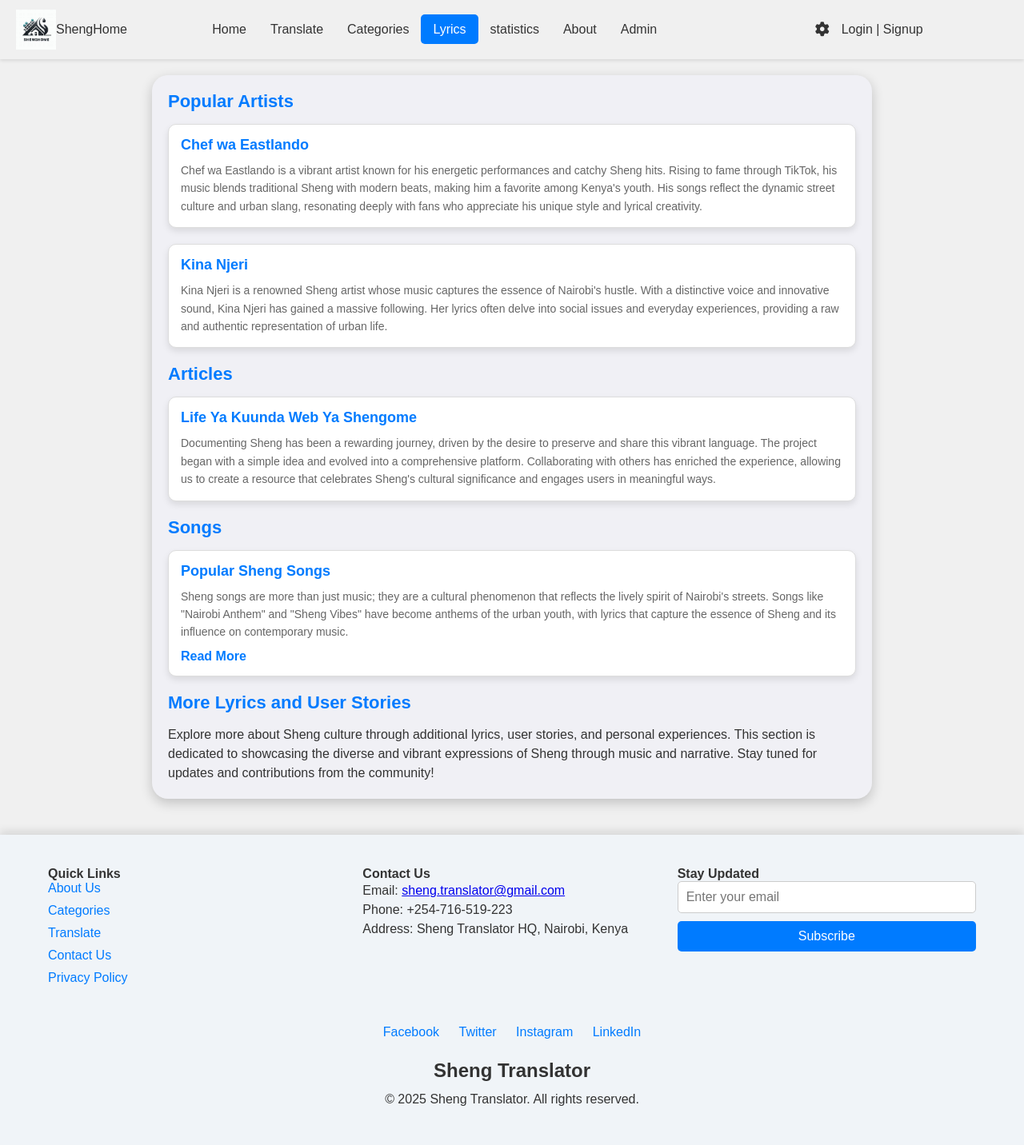
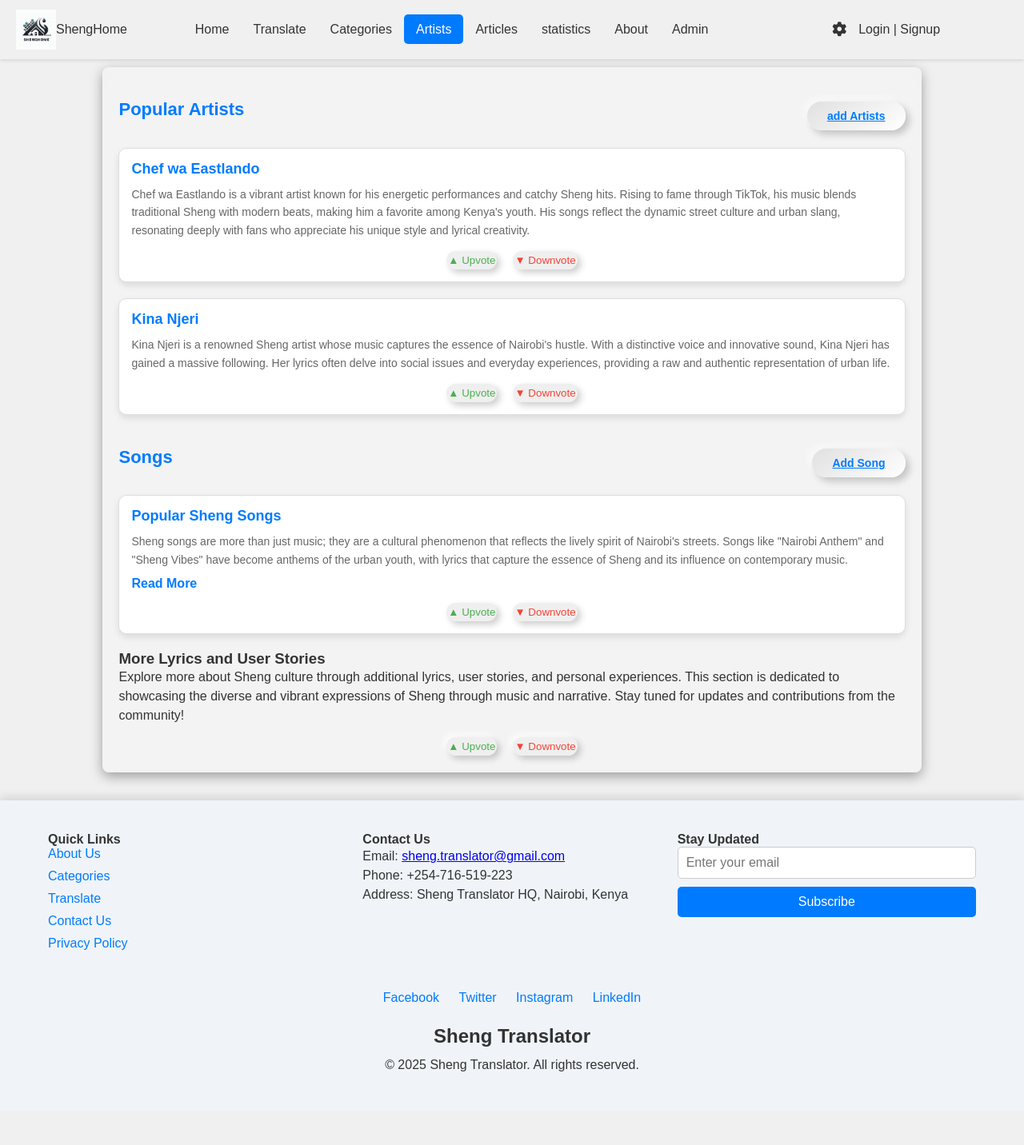
Before and after one commit to wakandee/shengHome, a Flask app: page /lyrics in a window 1280 px wide. Shown: the whole page at 80% size. After the commit the page ends 1340 px from the top, so only its background shows below. Run offline with Flask 3, Linux system fonts and the light colour scheme.

Commit message:
added Artists as one o the elemens of navbar

```diff
--- a/app.py
+++ b/app.py
@@ -1,6 +1,6 @@
 from flask import Flask, render_template, request, redirect, url_for, session, make_response, flash
 from config import Config # Import configuration settings
-from models import db, User, Avatar, UserVerification, Categories, synonyms, word_votes, words
+from models import db, User, Avatar, UserVerification, Categories, synonyms, word_votes, words, Artist,Song
 from utils.db_helper import check_and_create_db
 from flask_migrate import Migrate
 import datetime
@@ -57,7 +57,7 @@ with app.app_context():
     inspector = inspect(db.engine)  # Create an inspector object
 
     # List of tables to check
-    required_tables = ['users', 'avatars', 'user_verifications', 'word_votes', 'synonyms', 'words', 'categories']
+    required_tables = ['users', 'avatars', 'user_verifications', 'word_votes', 'synonyms', 'words', 'categories', 'artist','artist_songs']
 
     existing_tables = inspector.get_table_names()  # Fetch existing tables
 
@@ -544,6 +544,84 @@ def lyrics():
     translations = load_language(language)
     return render_template('lyrics.html', translations=translations)
 
+@app.route('/add_artist', methods=['GET', 'POST'])
+def add_artist():
+    language = request.cookies.get('language') or 'en'
+    translations = load_language(language)
+
+    if 'user_id' not in session:
+        return jsonify({"error": "Unauthorized, Please Sign in First"}), 401  # User not logged in
+
+    if request.method == 'POST':
+        artist_name = request.form.get('artist_name')
+        artist_description = request.form.get('artist_description')
+        created_by = session.get('user_id')  # Fetch user_id from session
+
+        # Check if the artist name already exists
+        existing_artist = Artist.query.filter_by(name=artist_name).first()
+
+        if existing_artist:
+            flash(f"Artist '{artist_name}' already exists!", 'error')
+        else:
+            if artist_name:
+                new_artist = Artist(
+                    name=artist_name,
+                    description=artist_description,
+                    created_by=created_by
+                )
+                db.session.add(new_artist)
+                db.session.commit()
+                flash('Artist Added Successfully', 'success')
+                return redirect(url_for('add_artist'))
+            else:
+                flash('Artist Name Required', 'error')
+
+    return render_template('add_artist.html', translations=translations)
+
+
+
+
+@app.route('/add_song', methods=['GET', 'POST'])
+def add_song():
+    language = request.cookies.get('language') or 'en'
+    translations = load_language(language)
+
+    if 'user_id' not in session:
+        return jsonify({"error": "Unauthorized, Please Sign in First"}), 401  # User not logged in
+
+    artists = Artist.query.all()  # Fetch all available artists for the dropdown
+
+    if request.method == 'POST':
+        song_title = request.form.get('song_title')
+        song_description = request.form.get('song_description')
+        artist_id = request.form.get('artist_id')
+        created_by = session.get('user_id')  # Fetch user_id from session
+
+        if song_title and artist_id:
+            new_song = Song(
+                title=song_title,
+                description=song_description,
+                artist_id=int(artist_id),
+                created_by=created_by
+            )
+            db.session.add(new_song)
+            db.session.commit()
+            flash(translations['song_added_successfully'], 'success')
+            return redirect(url_for('add_song'))
+        else:
+            flash(translations['song_title_and_artist_required'], 'error')
+
+    return render_template('add_song.html', translations=translations, artists=artists)
+
+
+
+@app.route('/articles')
+def articles():
+    language = request.cookies.get('language') or 'en'
+    translations = load_language(language)
+    return render_template('articles.html', translations=translations)
+
+
 @app.route('/statistics')
 def statistics():
     language = request.cookies.get('language') or 'en'
--- a/locales/en.json
+++ b/locales/en.json
@@ -2,7 +2,7 @@
     "home": "Home",
     "translate": "Translate",
     "categories": "Categories",
-    "lyrics": "Lyrics",
+    "lyrics": "Artists",
     "login_register": "Login | Signup",
     "logout": "Logout",
     "about": "About",
@@ -15,6 +15,8 @@
     "profile":"Profile",
     "welcome": "Welcome to Sheng Translator",
     "admin": "Admin",
+    "artists":"Artists",
+    "articles":"Articles",
 
     "add_category":"Add Category",
     "category_name":"Category Name",
@@ -27,5 +29,12 @@
     "english":"English",
     "credits":"Credits",
     "votes":"votes",
-    "latest_words":"Latest Words"
+    "latest_words":"Latest Words",
+
+    "add_song":"Add Song",
+    "song_title":"Song Title",
+    "song_description": "Song Description",
+    "add_artist":"Add Atist",
+    "artist_name":"Artist Name",
+    "artist_description": "Artist Description"
 }
--- a/locales/sh.json
+++ b/locales/sh.json
@@ -15,4 +15,5 @@
     "profile":"kidukulu",
     "welcome": "Karibu Sheng Mada",
     "admin": "Mkuu"
+
 }
--- a/models/__init__.py
+++ b/models/__init__.py
@@ -11,4 +11,6 @@ from .words import words
 from .word_votes import word_votes
 from .synonyms import synonyms
 from .categories import Categories
+from .Artist import Artist
+from .Artist import Song
 # from models.translation import Translation  # Add other models here if necessary
--- a/static/css/styles.css
+++ b/static/css/styles.css
@@ -274,6 +274,10 @@ nav ul li.active a {
     justify-content: space-between;
     padding: 2%;
     flex-direction: column;
+
+    background: rgba(255, 255, 255, 0.2); /* Glassmorphism effect */
+    backdrop-filter: blur(15px);
+    -webkit-backdrop-filter: blur(15px);
 }
 
 /* Small devices (phones, 600px and down) */
@@ -1116,10 +1120,10 @@ p {
 
 /* Categories container */
 .categories_container {
-    background-color: rgba(255, 255, 255, 0.8);
+/*    background-color: rgba(255, 255, 255, 0.8);*/
     border-radius: 30px;
     padding: 20px;
-    box-shadow: 0 10px 30px rgba(0, 0, 0, 0.2);
+/*    box-shadow: 0 10px 30px rgba(0, 0, 0, 0.2);*/
     max-width: 900px;
     margin: 2% auto;
     backdrop-filter: blur(10px);
@@ -1164,6 +1168,7 @@ p {
     background: linear-gradient(145deg, #f0f0f0, #ffffff);
     border-radius: 20px;
     padding: 20px;
+    min-height: 200px;
     margin-bottom: 30px;
     box-shadow: 5px 5px 15px rgba(0, 0, 0, 0.2), -5px -5px 15px rgba(255, 255, 255, 0.5);
     transition: transform 0.3s ease, box-shadow 0.3s ease;
@@ -1221,6 +1226,7 @@ p {
     box-shadow: 5px 5px 10px rgba(0, 0, 0, 0.2), -5px -5px 10px rgba(255, 255, 255, 0.5);
     cursor: pointer;
     transition: all 0.3s ease;
+    bottom: 0;
 }
 
 .view_more_button:hover {
@@ -1244,7 +1250,7 @@ p {
 
 /* Add Category Container */
 .category_add_container {
-    background-color: rgba(255, 255, 255, 0.8);
+/*    background-color: rgba(255, 255, 255, 0.8);*/
     border-radius: 30px;
     padding: 30px;
     max-width: 600px;
@@ -1343,12 +1349,48 @@ p {
 }
 
 /* Section Titles */
-.lyrics-section h3 {
+
+.lyrics-section .title_header{
+    display: flex;
+    flex-direction: row;
+    justify-content: space-between;
+    align-items: center;
+    margin: 2% 0;
+}
+
+.lyrics-section .title_header h3 {
     font-size: 22px;
     font-weight: bold;
     margin-bottom: 15px;
     color: #007bff;
 }
+
+/* GitHub Button */
+.add_button_container {
+    text-align: center;
+}
+
+.add_button {
+    display: inline-block;
+    background: linear-gradient(145deg, #e0e0e0, #ffffff);
+    border-radius: 30px;
+    padding: 10px 25px;
+    color: #007bff; /* Changed to a visible color */
+    font-size: 14px;
+    font-weight: bold;
+    border: none;
+    margin: auto;
+    box-shadow: 5px 5px 10px rgba(0, 0, 0, 0.2), -5px -5px 10px rgba(255, 255, 255, 0.5);
+    cursor: pointer;
+    transition: background 0.3s ease, box-shadow 0.3s ease;
+}
+
+.add_button:hover {
+    background: linear-gradient(145deg, #ffffff, #e0e0e0);
+    color: #0056b3; /* Darker color on hover for better visibility */
+    box-shadow: 5px 5px 20px rgba(0, 0, 0, 0.3), -5px -5px 20px rgba(255, 255, 255, 0.6);
+}
+
 
 /* Lyrics Cards */
 .lyrics-card {
@@ -1627,10 +1669,11 @@ p {
     max-width: 700px; /* Wider form container */
     margin: 0 auto;
     padding: 20px;
-    background-color: #f9f9f9;
-    border: 1px solid #ddd;
+    background-color: inherit;
+/*    opacity: 50%;*/
+/*    border: 0.1px solid #ddd;*/
     border-radius: 8px;
-    box-shadow: 0 4px 8px rgba(0, 0, 0, 0.1);
+    box-shadow: 0 0.1px 0.5px rgba(0, 0, 0, 0.1);
 }
 
 /* Header Styling */
--- a/templates/add_category.html
+++ b/templates/add_category.html
@@ -1,6 +1,7 @@
 {% extends 'base.html' %}
 
 {% block content %}
+<div class="main_container">
 <div class="category_add_container">
     <h2 class="category_add_header">{{ translations['add_category'] }}</h2>
     <form action="{{ url_for('add_category') }}" method="POST" class="category_add_form">
@@ -19,4 +20,5 @@
         <button type="submit" class="category_add_button">{{ translations['add_category'] }}</button>
     </form>
 </div>
+</div>
 {% endblock %}
--- a/templates/add_word.html
+++ b/templates/add_word.html
@@ -1,6 +1,8 @@
 {% extends 'base.html' %}
 
 {% block content %}
+
+<div class="main_container">
     <div class="add_word_container">
         <h2 class="add_word_header">Add New Word</h2>
         <form action="{{ url_for('add_word') }}" method="POST" class="add_word_form">
@@ -31,4 +33,5 @@
             <button type="submit" class="add_word_button">Add Word</button>
         </form>
     </div>
+</div>
 {% endblock %}
--- a/templates/base.html
+++ b/templates/base.html
@@ -24,7 +24,10 @@
                 <li class="{% if request.endpoint == 'home' %}active{% endif %}"><a href="{{ url_for('home') }}" class="nav-item">{{ translations['home'] }}</a></li>
                 <li class="{% if request.endpoint == 'translate' %}active{% endif %}"><a href="{{ url_for('translate') }}" class="nav-item">{{ translations['translate'] }}</a></li>
                 <li class="{% if request.endpoint == 'categories' %}active{% endif %}"><a href="{{ url_for('categories') }}" class="nav-item">{{ translations['categories'] }}</a></li>
+
                 <li class="{% if request.endpoint == 'lyrics' %}active{% endif %}"><a href="{{ url_for('lyrics') }}" class="nav-item">{{ translations['lyrics'] }}</a></li>
+
+                <li class="{% if request.endpoint == 'articles' %}active{% endif %}"><a href="{{ url_for('articles') }}" class="nav-item">{{ translations['articles'] }}</a></li>
                 <li class="{% if request.endpoint == 'statistics' %}active{% endif %}"><a href="{{ url_for('statistics') }}" class="nav-item">statistics</a></li>
                 <!-- <li class="{% if request.endpoint == 'trending_phrases' %}active{% endif %}"><a href="{{ url_for('trending_phrases') }}" class="nav-item">Trending Phrases</a></li> -->
 
--- a/templates/categories.html
+++ b/templates/categories.html
@@ -1,6 +1,7 @@
 {% extends 'base.html' %}
 
 {% block content %}
+<div class="main_container">
 <div class="categories_container">
     <h2 class="categories_header">Categories</h2>
     <p class="categories_description">Select a category to explore Sheng words and their translations:</p>
@@ -24,4 +25,5 @@
         </div>
     {% endfor %}
 </div>
+</div>
 {% endblock %}
--- a/templates/home.html
+++ b/templates/home.html
@@ -26,7 +26,7 @@
                                 <i class="fa fa-check-circle verified_icon" aria-hidden="true"></i>
                                 {% endif %}
                             </p>
-                            <p>{{ translations['meaning'] }}: {{ word.meaning }}</p>
+                            <p>{{ translations['meaning'] }}: {{ word.translation }}</p>
                             <p>{{ translations['synonyms'] }}: {{ word.synonyms }}</p>
                             <p>{{ translations['example'] }}: "{{ word.example }}"</p>
                             <p>{{ translations['credits'] }}: {{ word.creator_name }}</p>
--- a/templates/lyrics.html
+++ b/templates/lyrics.html
@@ -1,38 +1,60 @@
 {% extends 'base.html' %}
 
 {% block content %}
-<div class="lyrics-container">
+<div class="main_container">
 
     <!-- Popular Artists Section -->
     <div class="lyrics-section">
-        <h3>Popular Artists</h3>
+        <div class="title_header">
+            <h3>Popular Artists</h3>
+            <div class="add_button_container">
+                <a href="{{ url_for('add_artist') }}" class="add_button" >add Artists</a>
+            </div>
+        </div>
         <div class="lyrics-card">
             <h4><a href="#">Chef wa Eastlando</a></h4>
             <p>Chef wa Eastlando is a vibrant artist known for his energetic performances and catchy Sheng hits. Rising to fame through TikTok, his music blends traditional Sheng with modern beats, making him a favorite among Kenya's youth. His songs reflect the dynamic street culture and urban slang, resonating deeply with fans who appreciate his unique style and lyrical creativity.</p>
+              <div class="card_footer">
+                    <div class="vote_buttons">
+                        <button class="upvote_button" data-word-id="">▲ Upvote</button>
+                        <span class="vote_count"></span>
+                        <button class="downvote_button" data-word-id="">▼ Downvote</button>
+                    </div>
+                </div>
         </div>
 
         <div class="lyrics-card">
             <h4><a href="#">Kina Njeri</a></h4>
             <p>Kina Njeri is a renowned Sheng artist whose music captures the essence of Nairobi's hustle. With a distinctive voice and innovative sound, Kina Njeri has gained a massive following. Her lyrics often delve into social issues and everyday experiences, providing a raw and authentic representation of urban life.</p>
-        </div>
-    </div>
-
-    <!-- Articles Section -->
-    <div class="lyrics-section">
-        <h3>Articles</h3>
-        <div class="lyrics-card">
-            <h4><a href="#">Life Ya Kuunda Web Ya Shengome</a></h4>
-            <p>Documenting Sheng has been a rewarding journey, driven by the desire to preserve and share this vibrant language. The project began with a simple idea and evolved into a comprehensive platform. Collaborating with others has enriched the experience, allowing us to create a resource that celebrates Sheng's cultural significance and engages users in meaningful ways.</p>
+            <div class="card_footer">
+                <div class="vote_buttons">
+                    <button class="upvote_button" data-word-id="">▲ Upvote</button>
+                    <span class="vote_count"></span>
+                    <button class="downvote_button" data-word-id="">▼ Downvote</button>
+                </div>
+            </div>
         </div>
     </div>
 
     <!-- Songs Section -->
     <div class="lyrics-section">
-        <h3>Songs</h3>
+        <div class="title_header">
+            <h3>Songs</h3>
+            <div class="add_button_container">
+                <a href="{{ url_for('add_song') }}" class="add_button" >Add Song</a>
+            </div>
+        </div>
         <div class="lyrics-card">
             <h4><a href="#">Popular Sheng Songs</a></h4>
             <p>Sheng songs are more than just music; they are a cultural phenomenon that reflects the lively spirit of Nairobi's streets. Songs like "Nairobi Anthem" and "Sheng Vibes" have become anthems of the urban youth, with lyrics that capture the essence of Sheng and its influence on contemporary music.</p>
-            <a href="#" class="read-more">Read More</a>
+            <a href="" class="read-more">Read More</a>
+            <div class="card_footer">
+                <div class="vote_buttons">
+                    <button class="upvote_button" data-word-id="">▲ Upvote</button>
+                    <span class="vote_count"></span>
+                    <button class="downvote_button" data-word-id="">▼ Downvote</button>
+                </div>
+            </div>
         </div>
     </div>
 
@@ -40,6 +62,13 @@
     <div class="lyrics-section">
         <h3>More Lyrics and User Stories</h3>
         <p>Explore more about Sheng culture through additional lyrics, user stories, and personal experiences. This section is dedicated to showcasing the diverse and vibrant expressions of Sheng through music and narrative. Stay tuned for updates and contributions from the community!</p>
+        <div class="card_footer">
+                <div class="vote_buttons">
+                    <button class="upvote_button" data-word-id="">▲ Upvote</button>
+                    <span class="vote_count"></span>
+                    <button class="downvote_button" data-word-id="">▼ Downvote</button>
+                </div>
+            </div>
     </div>
 </div>
 {% endblock %}
```
Also changed, not shown: models/Artist.py (added, +22 -0 lines), templates/add_artist.html (added, +20 -0 lines), templates/add_song.html (added, +29 -0 lines), templates/articles.html (+0 -29 lines), templates/translate_old.html (deleted, +0 -379 lines). Lines whose indentation alone changed are shown as unchanged.
